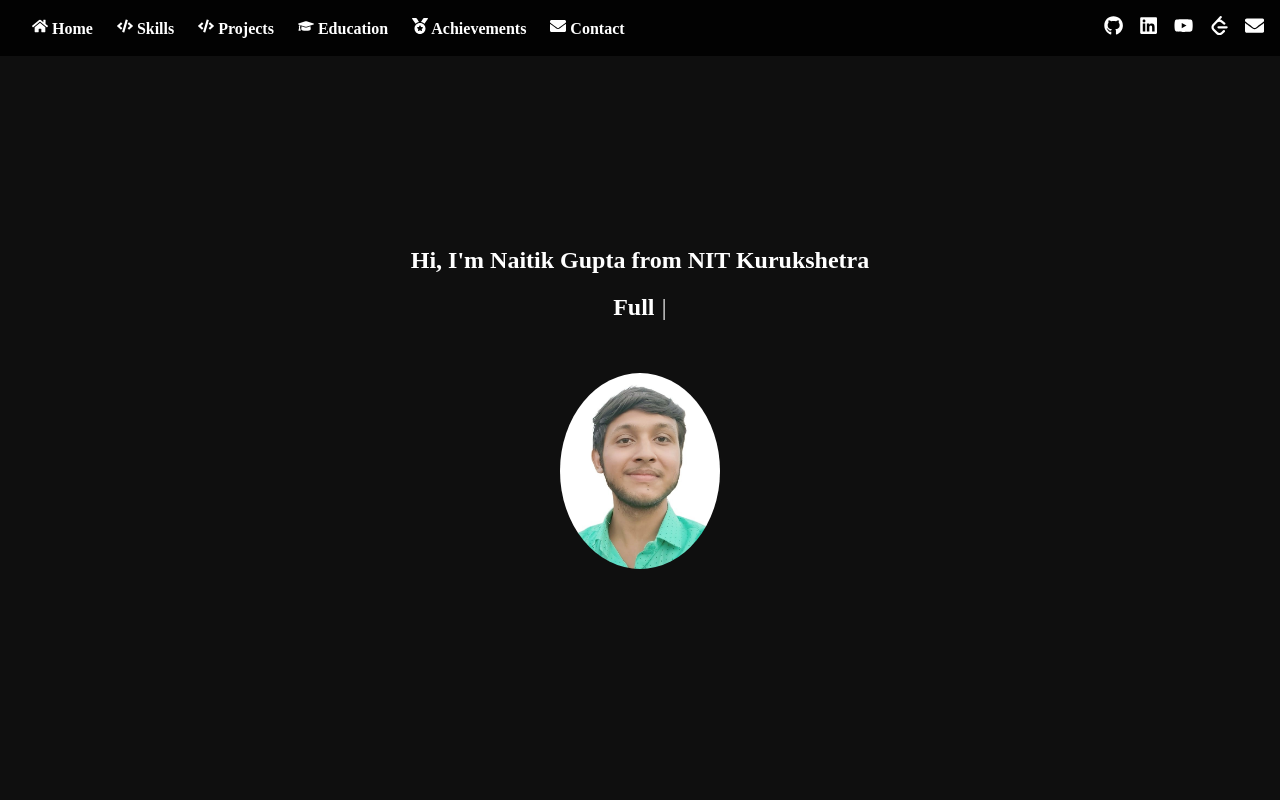
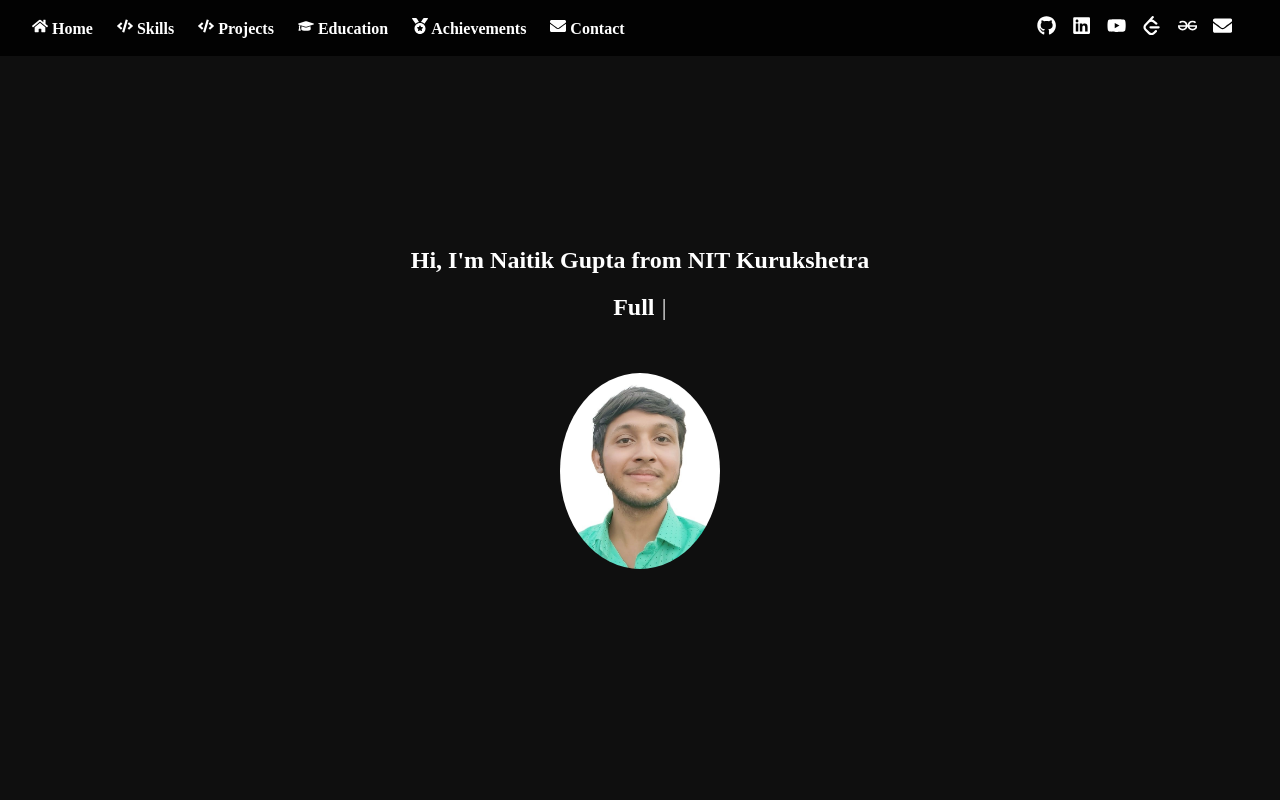
Before and after one commit to guptanaitik46/Portfolio, a React (Create React App) app: page / in a window 1280 px wide. Shown: the top 800 px of the page. Built offline with nearby package versions, Linux system fonts and the light colour scheme.

Commit message:
Update Navbar.js

```diff
--- a/src/components/Navbar.js
+++ b/src/components/Navbar.js
@@ -2,7 +2,7 @@ import React, { useState } from 'react';
 import { Link } from 'react-scroll';
 import styled from 'styled-components';
 import { FaHome, FaCode, FaGraduationCap, FaEnvelope, FaMedal, FaGithub, FaLinkedin, FaYoutube, FaBars, FaTimes } from 'react-icons/fa';
-import { SiLeetcode } from 'react-icons/si';
+import { SiLeetcode, SiGeeksforgeeks } from 'react-icons/si';
 
 const Nav = styled.nav`
   position: fixed;
@@ -35,7 +35,7 @@ const NavLinks = styled.div`
 const SocialLinks = styled.div`
   display: flex;
   gap: 1rem;
-  margin-right: 3rem;
+  margin-right: 5rem;
 
   a {
     color: white;
@@ -102,6 +102,7 @@ function Navbar() {
         <a href="https://linkedin.com/in/gupta-naitik/" target="_blank" rel="noopener noreferrer"><FaLinkedin /></a>
         <a href="https://www.youtube.com/@conceptfeelers" target="_blank" rel="noopener noreferrer"><FaYoutube /></a>
         <a href="https://leetcode.com/u/guptanaitik46/" target="_blank" rel="noopener noreferrer"><SiLeetcode /></a>
+        <a href="https://auth.geeksforgeeks.org/user/guptanaitik46/practice" target="_blank" rel="noopener noreferrer"><SiGeeksforgeeks /></a>
         <a href="mailto:guptanaitik46@gmail.com"><FaEnvelope /></a>
       </SocialLinks>
     </Nav>
```
